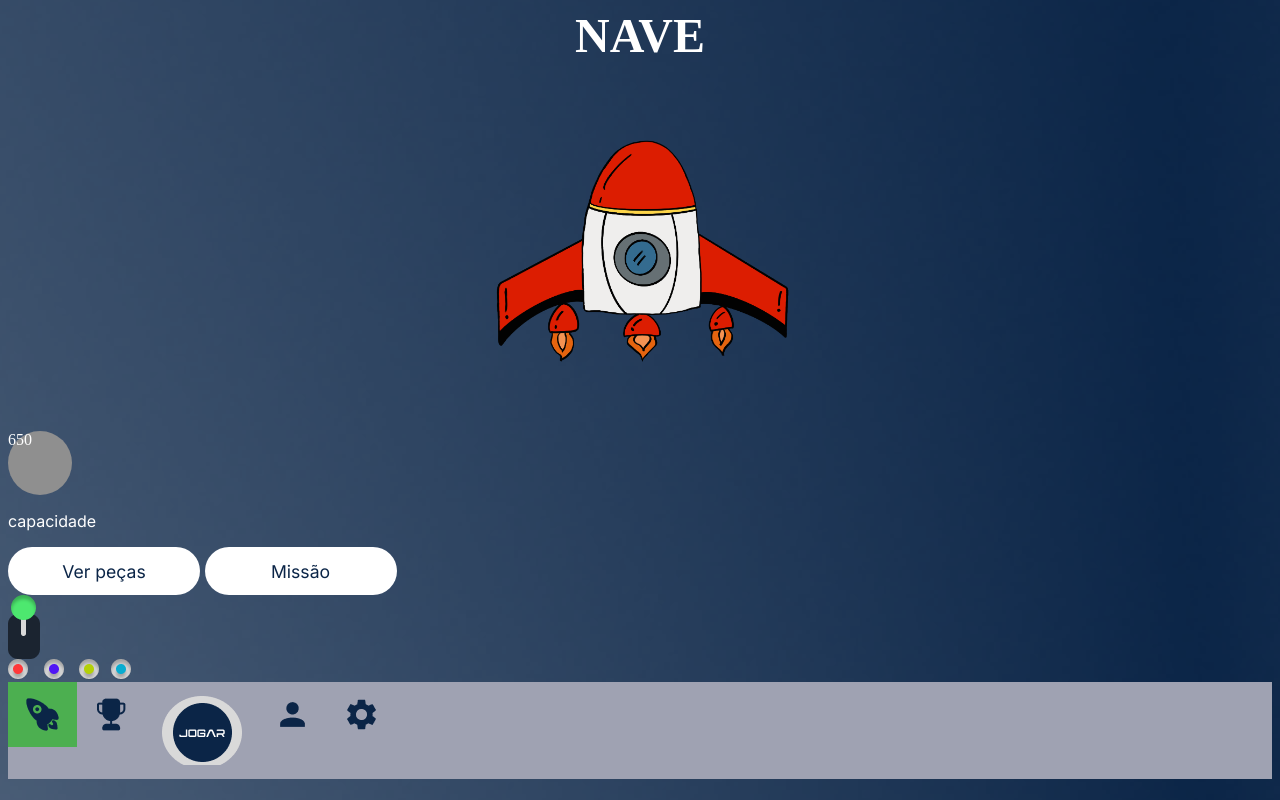
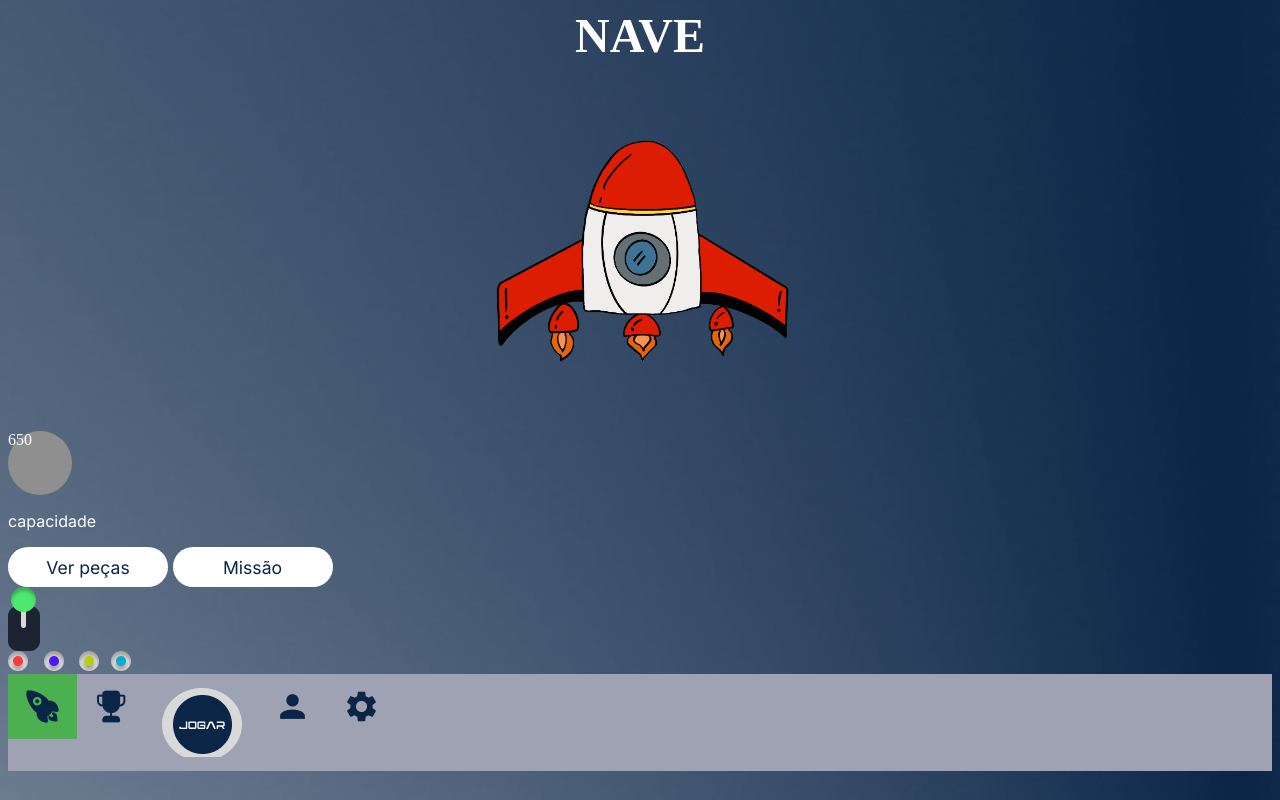
Before and after one commit to antrodrigo/Projeto, a PHP site: page /index.php in a window 1280 px wide. Run offline with PHP 8.4, Linux system fonts and the light colour scheme; some web fonts are replaced.

Commit message:
alterei o height de 3 para 2.5 e o width de 12 para 10!

```diff
--- a/components/cp_nave.php
+++ b/components/cp_nave.php
@@ -9,7 +9,7 @@
     <link href="https://fonts.googleapis.com/css?family=Inter&display=swap" rel="stylesheet"/>
     <link href="https://fonts.googleapis.com/css?family=Venus+Plant&display=swap" rel="stylesheet"/>
     <title>NAVE</title>
-    <link rel="stylesheet" href="css/css.css">
+    <link rel="stylesheet" href="../css/css.css">
 </head>
 <body>
 <main>
--- a/css/css.css
+++ b/css/css.css
@@ -3,9 +3,10 @@
 }
 
 body{
-    background-image: url("../images/fundo.png");
+  background-image: url(../images/fundo.png);
     background-repeat: no-repeat;
     background-size: cover;
+    background-position: center;
 }
 
 .titulos{
@@ -20,8 +21,8 @@ body{
     font-family: Inter;
     border: none;
     border-radius: 100px;
-    height: 3rem;
-    width: 12rem;
+    height: 2.5rem;
+    width: 10rem;
     font-size: 1.1rem;
     color: #0B2547;
 }
```
